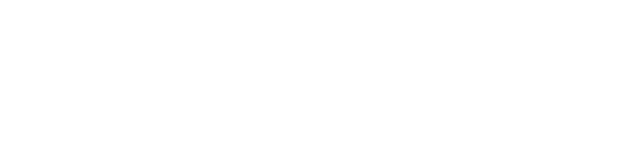
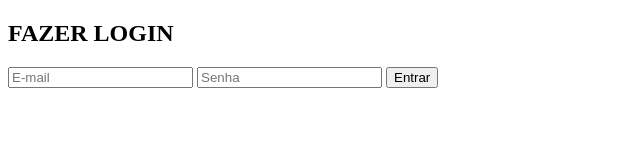
Before and after one commit to V341551M0/TaskFlow, a plain HTML site: page web/pages/logout.html in a window 1280 px wide. Shown: the whole page, without its empty margins (0-640 px from the left). Drawn offline with Linux system fonts and the light colour scheme.

```diff
--- a/web/pages/logout.html
+++ b/web/pages/logout.html
@@ -7,6 +7,21 @@
     <link rel='stylesheet' href='../../web/css/pages/logout.css'>
 </head>
 <body>
+    <section class="container-father">
+        <div class="card">
+            <div class="lefth">
+                <div class="form-login">
+                    <h2>FAZER LOGIN</h2>
+                    <form>
+                        <input type="email" placeholder="E-mail">
+                        <input type="password" placeholder="Senha">
+                        <button type="submit">Entrar</button>
+                    </form>
+                </div>
+            </div>
+        </div>
+    </section>
 
+    <script src="../../web/js/pages/logout.js"></script>
 </body>
 </html>
```
Also changed, not shown: 1 other file.
